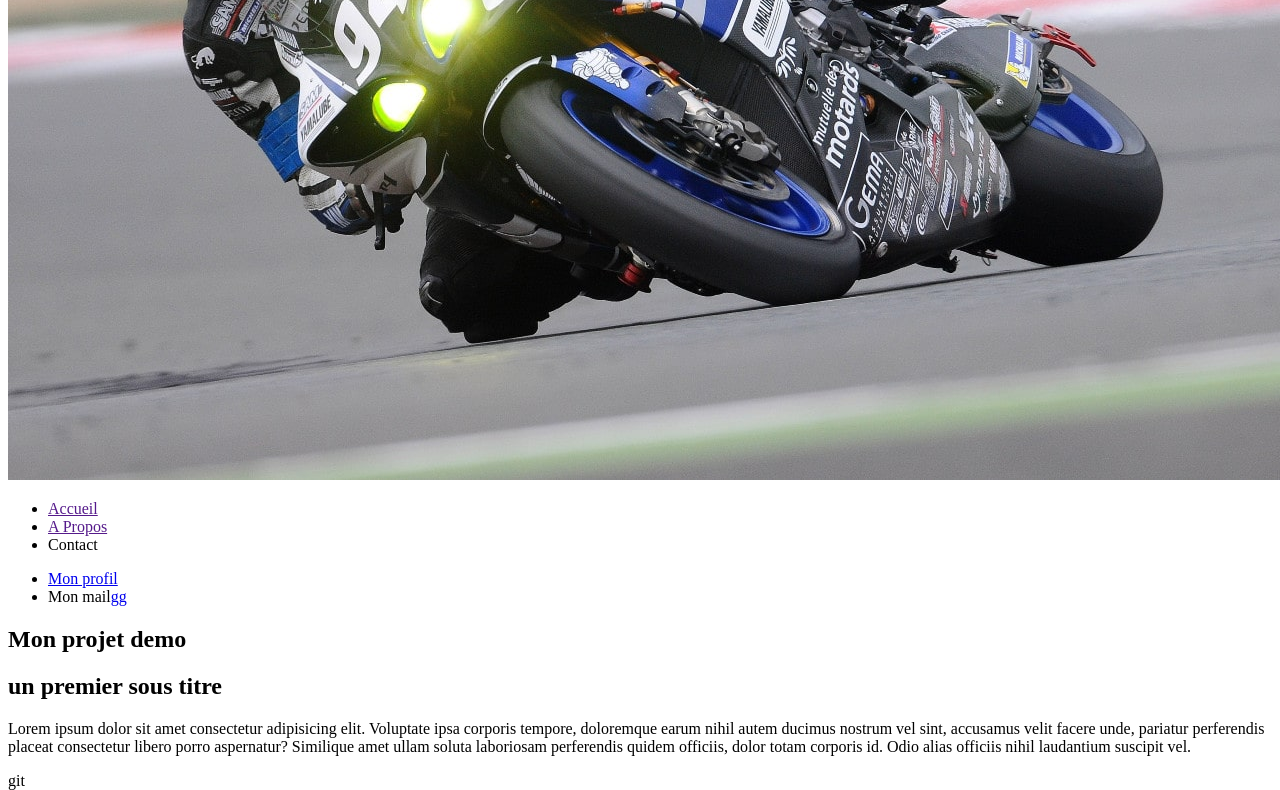
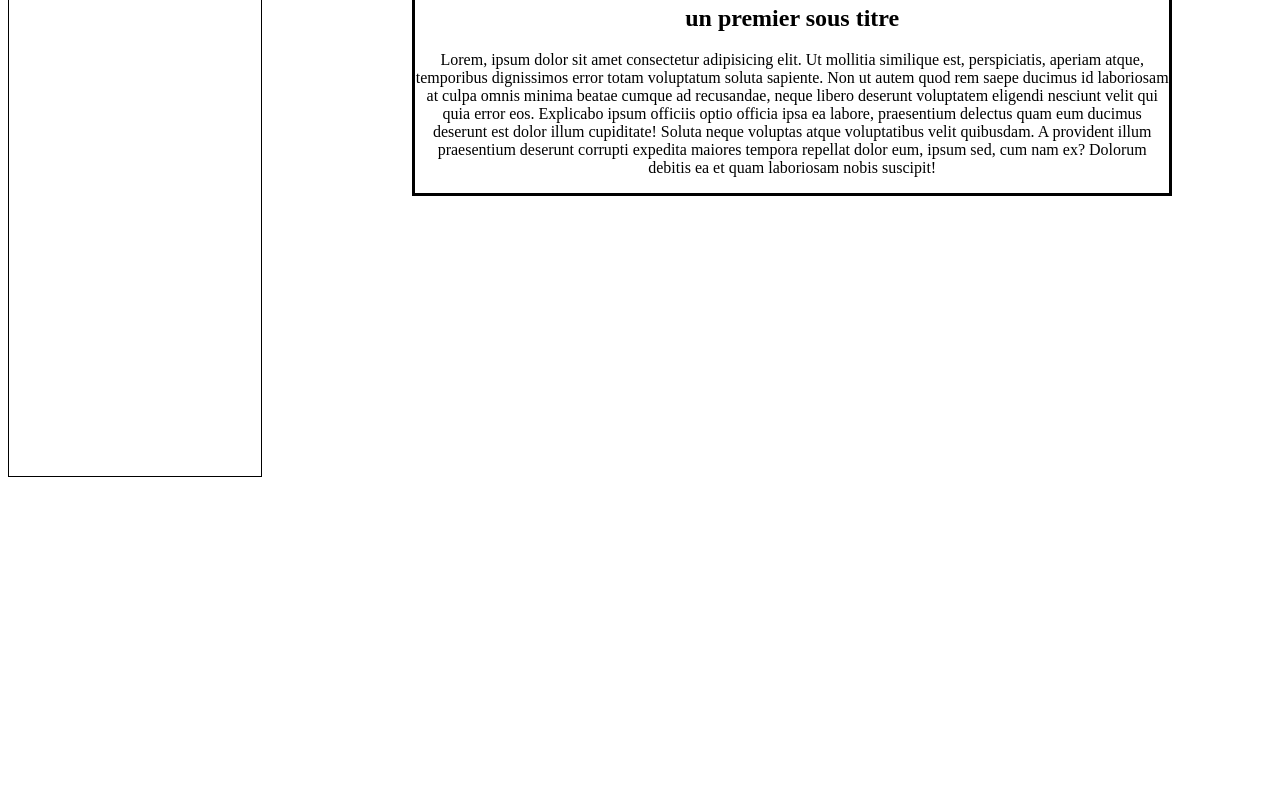
Before and after one commit to patlevel13/Mon-projet-moto, a plain HTML site: page index.html in a window 1280 px wide. Shown: the part 378-1168 px from the top of the page. After the commit the page ends 863 px from the top, so only its background shows below. Drawn offline with Linux system fonts and the light colour scheme.

Commit message:
delete test

```diff
--- a/index.html
+++ b/index.html
@@ -5,8 +5,8 @@
     <meta charset="UTF-8">
     <meta name="viewport" content="width=device-width, initial-scale=1.0">
     <title>mon Projet</title>
+    <link rel="stylesheet" href="style.css">
 </head>
-
 <body>
     <div class="menu">
         <div><img src="images/moto pat-min(1).jpg" alt="moto de course bleue sur piste"></div>
@@ -14,19 +14,19 @@
             <ul>
                 <li><a href="">Accueil</a></li>
                 <li><a href="">A Propos</a></li>
-                <li><a href=""></a>Contact</li>
+                <li><a href="">Contact</a></li>
             </ul>
         </nav>
     </div>
-    <div>
-        <sidebar>
+    <div class="content">
+        <aside>
             <nav>
                 <ul>
                     <li><a href="#">Mon profil</a></li>
                     <li>Mon mail<a href="mailto@gg.com">gg</a></li>
                 </ul>
             </nav>
-        </sidebar>
+        </aside>
         <main>
             <section>
                 <header>
@@ -34,16 +34,11 @@
                 </header>
                 <article>
                     <h2>un premier sous titre</h2>
-                    <p>Lorem ipsum dolor sit amet consectetur adipisicing elit. Voluptate ipsa corporis tempore,
-                        doloremque earum nihil autem ducimus nostrum vel sint, accusamus velit facere unde, pariatur
-                        perferendis placeat consectetur libero porro aspernatur? Similique amet ullam soluta laboriosam
-                        perferendis quidem officiis, dolor totam corporis id. Odio alias officiis nihil laudantium
-                        suscipit vel.</p>
+                    <p>Lorem, ipsum dolor sit amet consectetur adipisicing elit. Ut mollitia similique est, perspiciatis, aperiam atque, temporibus dignissimos error totam voluptatum soluta sapiente. Non ut autem quod rem saepe ducimus id laboriosam at culpa omnis minima beatae cumque ad recusandae, neque libero deserunt voluptatem eligendi nesciunt velit qui quia error eos. Explicabo ipsum officiis optio officia ipsa ea labore, praesentium delectus quam eum ducimus deserunt est dolor illum cupiditate! Soluta neque voluptas atque voluptatibus velit quibusdam. A provident illum praesentium deserunt corrupti expedita maiores tempora repellat dolor eum, ipsum sed, cum nam ex? Dolorum debitis ea et quam laboriosam nobis suscipit!</p>
                 </article>
                 <footer></footer>
             </section>
         </main>
     </div>
 </body>
-git
 </html>
--- a/style.css
+++ b/style.css
@@ -0,0 +1,71 @@
+.menu {
+    display: flex;
+    box-sizing: border-box;
+    width: 100%;
+    align-items: center;
+}
+
+.menu>div {
+    width: 20%;
+    text-align: center;
+}
+
+.menu>div>img {
+    width: 150px;
+    border-radius: 20%;
+    margin-bottom: 20%;
+    margin-top: 20%;
+}
+
+.menu>nav {
+    width: 80%;
+}
+
+.menu>nav>ul {
+    width: 100%;
+    display: flex;
+    flex-wrap: wrap;
+
+}
+
+ul {
+    padding-left: 0;
+}
+
+.menu>nav>ul>li {
+    font-size: 22px;
+    font-weight: bold;
+    margin: auto;
+
+}
+
+.content {
+    display: flex;
+    box-sizing: border-box;
+    width: 100%;
+}
+
+aside {
+    height: 80vh;
+    border: 1px solid #000;
+    width: 20%;
+}
+
+main {
+    width: 80%;
+}
+
+li {
+    list-style-type: none;
+}
+
+a {
+    text-decoration: none;
+    color: #000;
+}
+section {
+    text-align: center;
+    border: solid;
+    border-style: #000;
+    margin: 100px 100px 50px 150px;
+}
```
